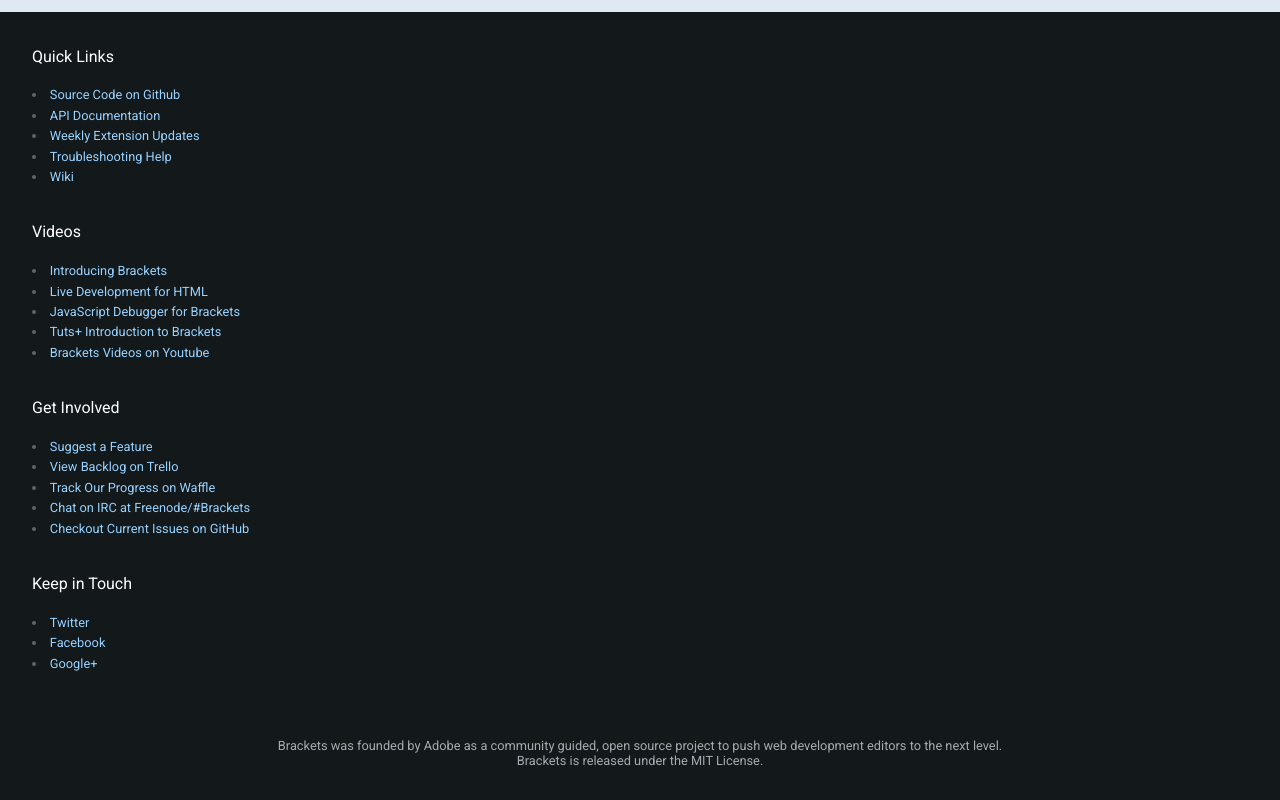
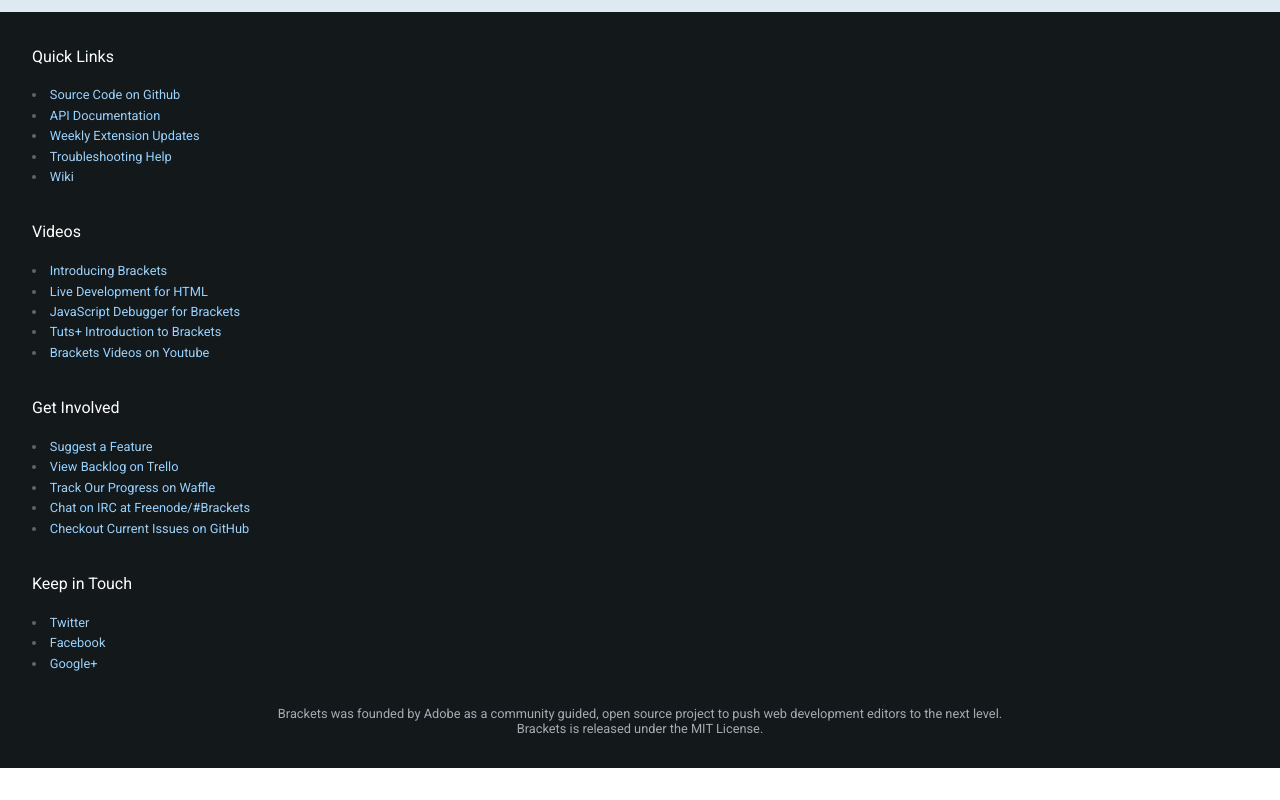
Before and after one commit to malcodeman/Brackets-Theme, a plain HTML site: page index.htm in a window 1280 px wide. Shown: the part 1853-2653 px from the top of the page. After the commit the page ends 2621 px from the top, so only its background shows below. Drawn offline with Linux system fonts and the light colour scheme.

Commit message:
Removed padding bottom

```diff
--- a/index.htm
+++ b/index.htm
@@ -78,7 +78,7 @@
 				<li><a class="link" href="#">Checkout Current Issues on GitHub</a></li>
 			</ul>
 		</div>
-		<div class="col pb-2">
+		<div class="col">
 			<h3 class="h3 mb-1 color-white">Keep in Touch</h3>
 			<ul class="list mb-2">
 				<li><a class="link" href="#">Twitter</a></li>
```
